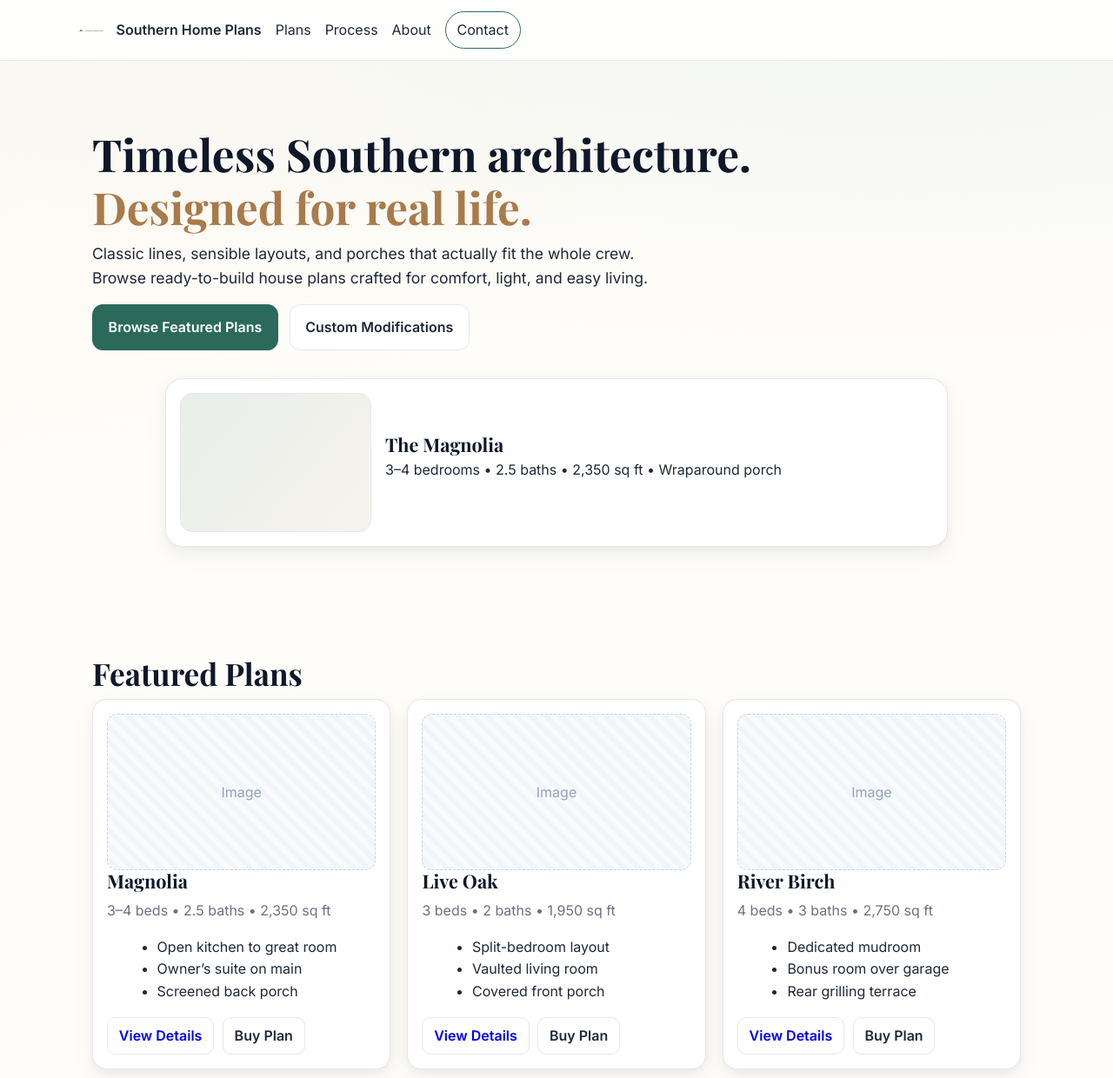
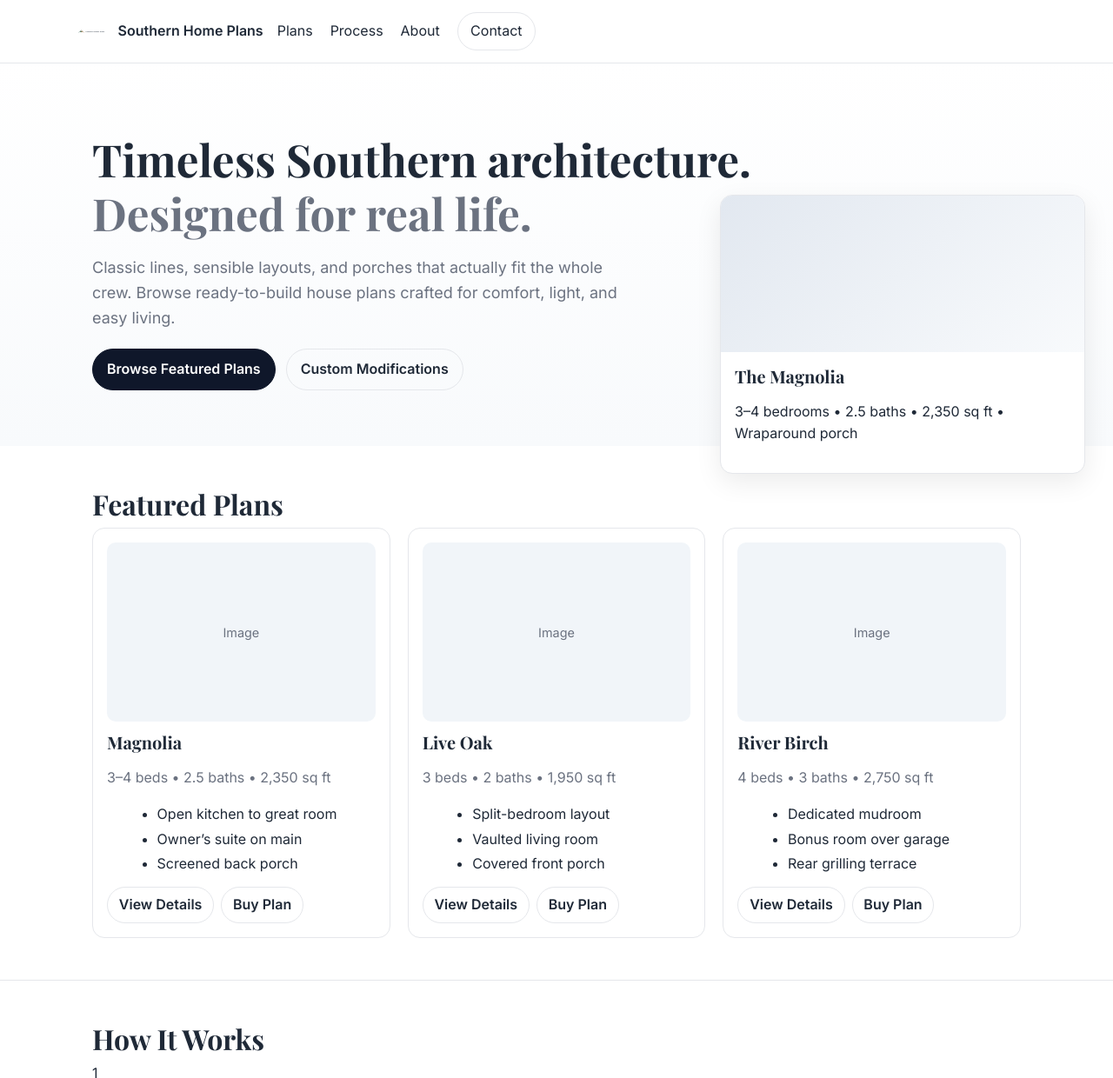
Before and after one commit to SHPCola/southernhomeplans, a plain HTML site: page index.html in a window 1280 px wide. Shown: the top 1240 px of the page at 87% size. Drawn offline with nearby package versions, Linux system fonts and the light colour scheme.

Commit message:
Update style.css

```diff
--- a/assets/style.css
+++ b/assets/style.css
@@ -1,119 +1,117 @@
-/* Southern Home Plans — starter styles */
 :root{
-  --bg: #fffdf9;
-  --ink: #1f2937;
-  --muted:#6b7280;
-  --brand:#2b6a5a;           /* deep green */
-  --brand-2:#a97a4a;         /* warm brass */
-  --card:#ffffff;
-  --line:#e5e7eb;
-  --shadow: 0 10px 25px rgba(0,0,0,.06), 0 2px 8px rgba(0,0,0,.04);
+  --bg:#ffffff;
+  --ink:#1f2937;          /* slate-800 */
+  --muted:#6b7280;        /* slate-500 */
+  --line:#e5e7eb;         /* slate-200 */
+  --brand:#0f172a;        /* slate-900 */
+  --brand-ghost:#0f172a15;
+  --accent:#8b5cf6;       /* violet-ish for focus */
+  --radius:14px;
+  --container:1100px;
 }
 
 *{box-sizing:border-box}
 html,body{margin:0;padding:0}
 body{
-  font-family: Inter, system-ui, -apple-system, Segoe UI, Roboto, Helvetica, Arial, "Apple Color Emoji","Segoe UI Emoji", "Segoe UI Symbol", sans-serif;
+  background:var(--bg);
   color:var(--ink);
-  background:var(--bg);
+  font-family:Inter,system-ui,-apple-system,Segoe UI,Roboto,Arial,sans-serif;
   line-height:1.6;
 }
 
-h1,h2,h3,h4{
-  font-family: "Playfair Display", Georgia, "Times New Roman", serif;
-  margin:0 0 .5rem 0;
-  line-height:1.2;
-  color:#0f172a;
-}
-
-h1{font-size:clamp(2rem, 3vw + 1rem, 3.2rem)}
-h2{font-size:clamp(1.6rem, 2vw + .8rem, 2.2rem)}
-h3{font-size:1.35rem}
-
-p{margin:0 0 1rem 0}
+/* Typography */
+h1,h2,h3,h4{margin:0 0 .5rem; line-height:1.2; font-family:"Playfair Display", Georgia, serif}
+h1{font-size:clamp(2rem,4vw,3.25rem); font-weight:700}
+h2{font-size:clamp(1.4rem,2.5vw,2rem); font-weight:700}
+h3{font-size:1.25rem; font-weight:700}
+.lead{color:var(--muted); font-size:1.125rem}
 .muted{color:var(--muted)}
 .tiny{font-size:.85rem}
 
-.container{max-width:1100px;margin:0 auto;padding:0 1rem}
-.container.narrow{max-width:760px}
+/* Layout */
+.container{max-width:var(--container); margin-inline:auto; padding:0 1rem}
+.container.narrow{max-width:800px}
 
-.site-header{
-  position:sticky;top:0;background:rgba(255,255,255,.8);backdrop-filter:saturate(120%) blur(8px);
-  border-bottom:1px solid var(--line); z-index:50
+/* Header */
+.site-header{position:sticky; top:0; z-index:50; background:#fff; border-bottom:1px solid var(--line)}
+.header-grid{display:grid; grid-template-columns:auto 1fr auto; gap:1rem; align-items:center; padding:0.9rem 0}
+.brand{display:flex; align-items:center; gap:.6rem; color:inherit; text-decoration:none; font-weight:600}
+.logo{width:36px; height:36px}
+
+/* Nav (desktop + mobile) */
+#nav-toggle{display:none}
+.site-nav{display:flex; gap:1.25rem; align-items:center}
+.site-nav a{color:var(--ink); text-decoration:none; font-weight:500}
+.site-nav a:hover{opacity:.8}
+.site-nav a.active{border-bottom:2px solid var(--ink); padding-bottom:.2rem}
+.site-nav .cta{padding:.5rem .9rem; border:1px solid var(--line); border-radius:999px}
+.site-nav .cta.active{background:var(--brand); color:#fff; border-color:var(--brand)}
+
+/* Burger */
+.burger{display:none; cursor:pointer}
+.burger span{display:block; width:22px; height:2px; background:var(--ink); margin:5px 0; transition:.2s}
+
+/* Hero */
+.hero{position:relative; padding:5rem 0 4rem; background:linear-gradient(180deg,#fff 0%, #f8fafc 100%)}
+.hero .sub{color:var(--muted); font-weight:600}
+.hero .lead{max-width:55ch}
+.hero-actions{margin-top:1.25rem; display:flex; gap:.75rem; flex-wrap:wrap}
+.hero-card{
+  position:absolute; right:2rem; bottom:-2rem;
+  width:min(420px,calc(100% - 2rem));
+  background:#fff; border:1px solid var(--line); border-radius:var(--radius);
+  box-shadow:0 10px 30px rgba(0,0,0,.08);
+  overflow:hidden;
 }
-.header-grid{display:grid;grid-template-columns:auto 1fr auto;align-items:center;gap:1rem;padding:.8rem 0}
-.brand{display:flex;align-items:center;gap:.6rem;text-decoration:none;color:inherit;font-weight:600}
-.logo{width:34px;height:34px}
-.site-nav{display:flex;gap:1rem;align-items:center}
-.site-nav a{color:var(--ink);text-decoration:none;font-weight:500}
-.site-nav .cta{padding:.5rem .8rem;border:1px solid var(--brand);border-radius:999px}
-.site-nav .cta:hover{background:var(--brand);color:#fff}
-#nav-toggle{display:none}
-.burger{display:none}
+.plan-thumb{background:linear-gradient(135deg,#e2e8f0,#f8fafc); height:180px}
+.plan-meta{padding:1rem}
 
-@media (max-width:800px){
-  .site-nav{display:none}
-  #nav-toggle:checked ~ .site-nav{display:flex;position:absolute;right:1rem;top:58px;background:#fff;border:1px solid var(--line);border-radius:12px;padding:.6rem;box-shadow:var(--shadow);flex-direction:column}
-  .burger{display:inline-flex;flex-direction:column;gap:5px;cursor:pointer}
-  .burger span{display:block;width:24px;height:2px;background:#111}
+/* Sections */
+.page-hero{padding:3.5rem 0 2rem; background:#fff; border-bottom:1px solid var(--line)}
+.plans{padding:3rem 0}
+.process{padding:3rem 0; background:#fff; border-top:1px solid var(--line); border-bottom:1px solid var(--line)}
+.about{padding:3rem 0}
+.contact{padding:3rem 0}
+.site-footer{padding:2rem 0; background:#fff; border-top:1px solid var(--line); margin-top:2rem}
+
+/* Grid + cards */
+.grid{display:grid; gap:1.25rem}
+@media (min-width:640px){ .grid{grid-template-columns:repeat(2,1fr)} }
+@media (min-width:980px){ .grid{grid-template-columns:repeat(3,1fr)} }
+
+.plan{background:#fff; border:1px solid var(--line); border-radius:var(--radius); padding:1rem}
+.thumb{border-radius:calc(var(--radius) - 4px); overflow:hidden; background:#f1f5f9; aspect-ratio:3/2; display:grid; place-items:center; margin-bottom:.75rem}
+.placeholder span{color:var(--muted); font-size:.9rem}
+.bullets{margin:.5rem 0 0 1.1rem}
+.bullets li{margin:.2rem 0}
+.plan-actions{display:flex; gap:.5rem; margin-top:.8rem}
+
+/* Buttons */
+.btn{display:inline-block; text-decoration:none; font-weight:600; border-radius:999px; padding:.65rem 1rem; border:1px solid var(--line); color:var(--ink)}
+.btn:hover{background:#f8fafc}
+.btn.primary{background:var(--brand); color:#fff; border-color:var(--brand)}
+.btn.primary:hover{filter:brightness(.95)}
+.btn.ghost{background:transparent}
+.btn.small{padding:.45rem .8rem}
+
+/* Forms */
+.contact-form{display:grid; gap:.75rem}
+.contact-form label{display:grid; gap:.35rem}
+.contact-form input,.contact-form textarea{
+  width:100%; padding:.7rem .8rem; border:1px solid var(--line); border-radius:10px; font:inherit
+}
+.contact-form input:focus,.contact-form textarea:focus{
+  outline:2px solid var(--accent); border-color:transparent
 }
 
-.hero{
-  position:relative;
-  padding: clamp(2rem, 6vw, 6rem) 0;
-  background:
-    radial-gradient(1200px 400px at 80% -10%, #c2d8cf33, transparent),
-    radial-gradient(900px 400px at -10% 10%, #f1e7d833, transparent);
+/* Mobile nav */
+@media (max-width:900px){
+  .site-nav{
+    position:absolute; top:60px; right:1rem; left:1rem;
+    background:#fff; border:1px solid var(--line); border-radius:12px;
+    padding:.75rem; display:none; flex-direction:column; gap:.5rem;
+  }
+  #nav-toggle:checked ~ .site-nav{display:flex}
+  .burger{display:block}
+  .hero-card{position:static; margin:1.25rem 1rem 0}
 }
-.hero .sub{color:var(--brand-2)}
-.lead{font-size:1.1rem;max-width:60ch}
-.hero-actions{display:flex;gap:.8rem;margin-top:1rem}
-.btn{display:inline-block;padding:.8rem 1.1rem;border-radius:12px;text-decoration:none;font-weight:600;border:1px solid var(--line)}
-.btn.primary{background:var(--brand);color:#fff;border-color:var(--brand)}
-.btn.ghost{background:#fff;color:var(--ink)}
-.btn.small{padding:.5rem .8rem;border-radius:10px}
-
-.hero-card{
-  position:relative;margin:2rem auto 0 auto;max-width:900px;background:var(--card);
-  border:1px solid var(--line);border-radius:20px;box-shadow:var(--shadow);display:grid;grid-template-columns:220px 1fr;gap:1rem;align-items:center;padding:1rem;
-}
-.plan-thumb{height:160px;border-radius:14px;background:
-  linear-gradient(130deg, #e8eee9, #f7f3ed);
-  border:1px solid var(--line);
-}
-.plan-meta h3{margin:.2rem 0 .2rem 0}
-
-@media (max-width:700px){
-  .hero-card{grid-template-columns:1fr}
-  .plan-thumb{height:140px}
-}
-
-.plans{padding:3rem 0}
-.grid{display:grid;gap:1.2rem;grid-template-columns:repeat(3,1fr)}
-@media (max-width:900px){.grid{grid-template-columns:repeat(2,1fr)}}
-@media (max-width:600px){.grid{grid-template-columns:1fr}}
-.plan{
-  background:var(--card);border:1px solid var(--line);border-radius:16px;padding:1rem;box-shadow:var(--shadow)
-}
-.thumb.placeholder{
-  height:180px;border:1px dashed #cbd5e1;border-radius:12px;display:grid;place-items:center;color:#94a3b8;
-  background:
-    repeating-linear-gradient(45deg, #f8fafc 0 6px, #f1f5f9 6px 12px);
-}
-.bullets{margin:0 0 1rem 1.1rem}
-.plan-actions{display:flex;gap:.6rem}
-
-.process{padding:2.5rem 0;background:#fff;border-top:1px solid var(--line);border-bottom:1px solid var(--line)}
-.steps{display:grid;gap:1rem;grid-template-columns:repeat(3,1fr)}
-.step{background:var(--card);border:1px solid var(--line);border-radius:16px;padding:1rem;box-shadow:var(--shadow)}
-.num{display:inline-grid;place-items:center;width:34px;height:34px;border-radius:999px;background:var(--brand);color:#fff;font-weight:700;margin-bottom:.6rem}
-
-.about,.contact{padding:2.5rem 0}
-
-.contact-form{display:grid;gap:.8rem}
-.contact-form label{display:grid;gap:.3rem}
-input,textarea{
-  padding:.7rem .8rem;border:1px solid var(--line);border-radius:10px;font:inherit
-}
-input:focus, textarea:focus{outline:2px solid #bfdbfe;border-color:#93c5fd}
-.site-footer{padding:2rem 0;border-top:1px solid var(--line);text-align:center;color:var(--muted)}
```
